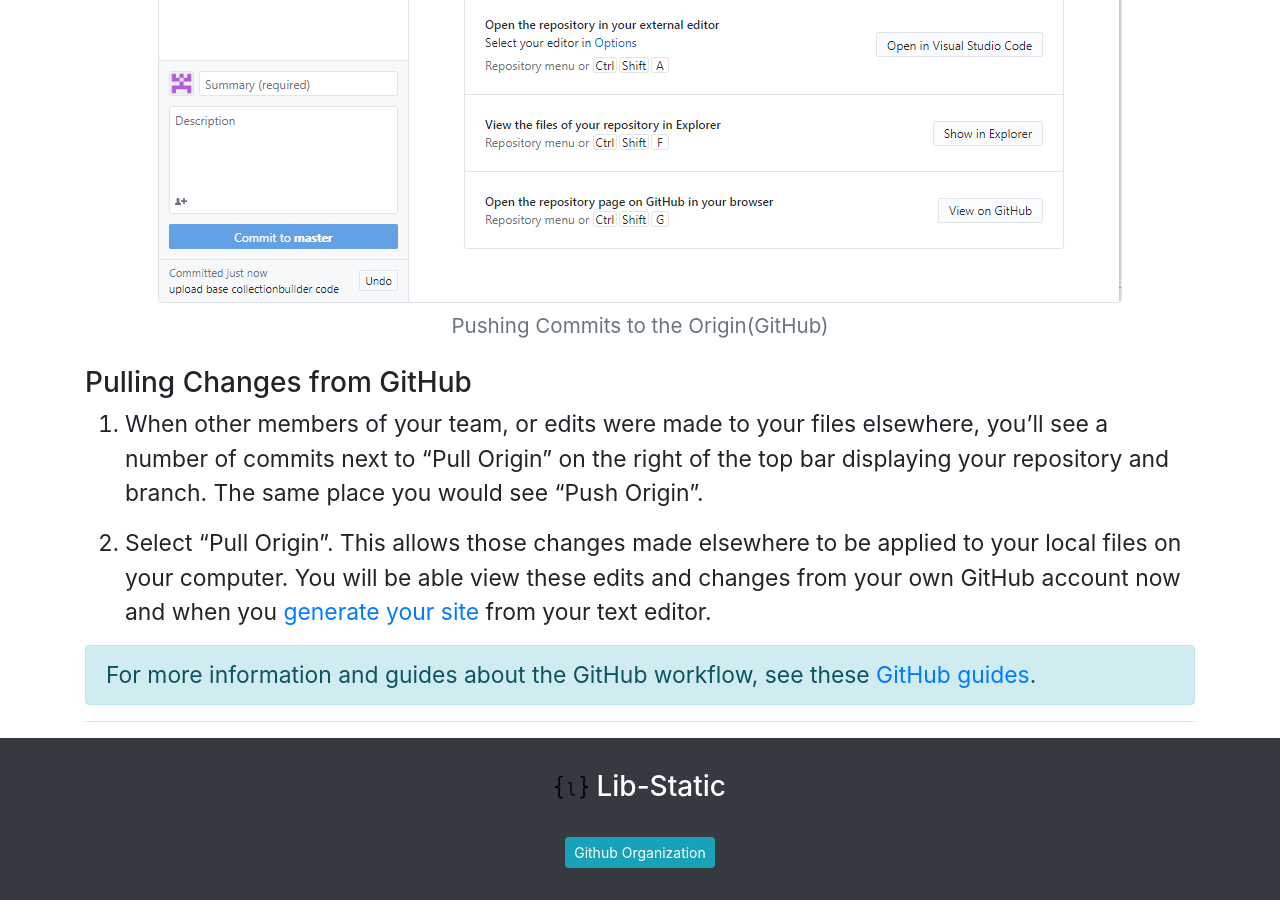
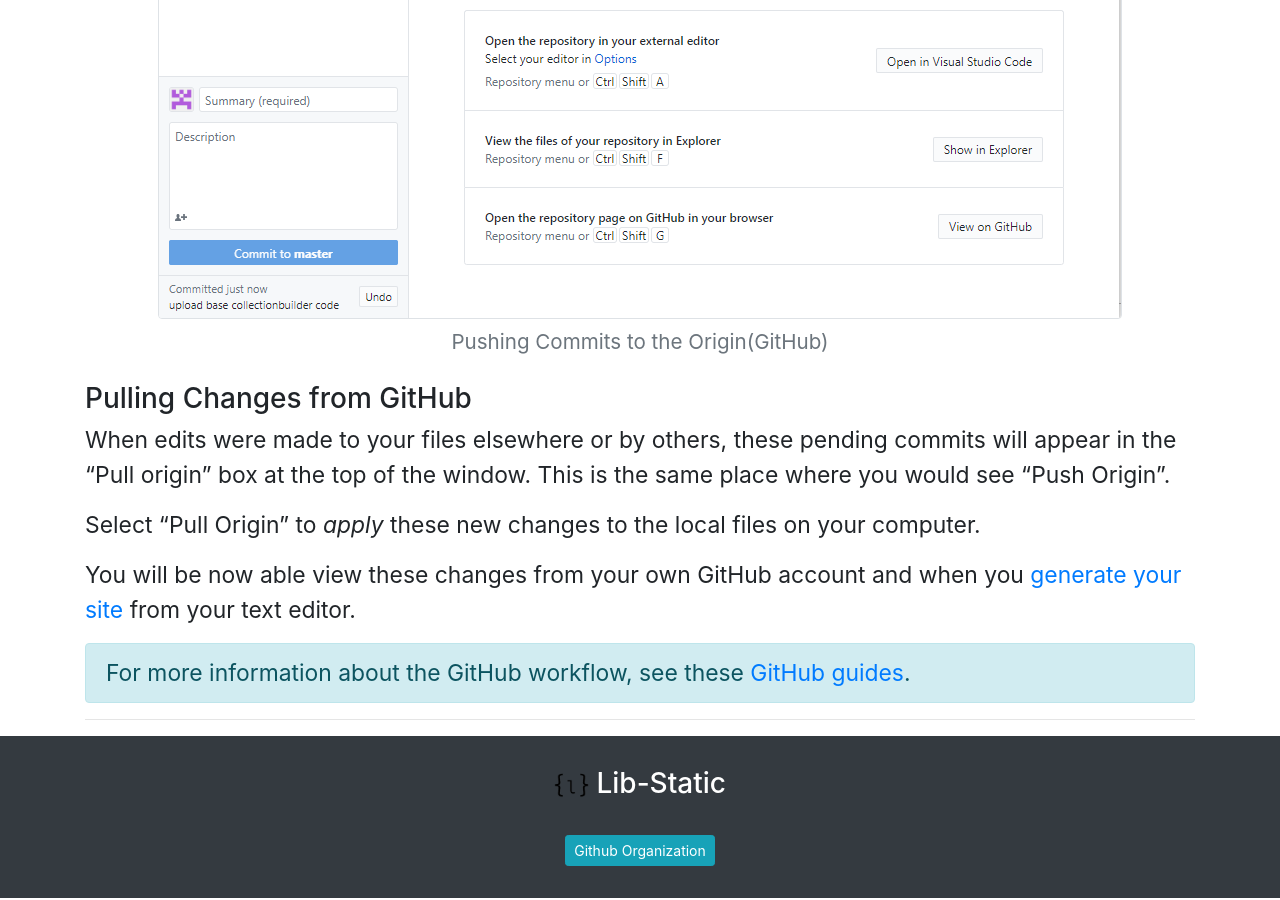
Before and after one commit to lib-static/howto, a Jekyll site: the page built from howtos/pushpullchanges.md, in a window 1280 px wide and 900 px high, scrolled down 2217 px. Built offline with Jekyll 4.4.1, drawn with Linux system fonts in a browser that asks for light colours; some of the changed text lies outside the part shown.

Commit message:
update heading 1-3 content

```diff
--- a/howtos/pushpullchanges.md
+++ b/howtos/pushpullchanges.md
@@ -19,18 +19,23 @@ After adding a description, select the "Commit to master" button.
 
 {% include bootstrap/figure.md img="/github/github_commitbaseupload.png" caption="Performing a Commit" alt="Commit action sidebar and adding a commit summary" %}
 
-### Pushing Changes to GitHub
+### Pushing changes to GitHub online
 
-1. Once your changes have been committed, you'll see the number of commits next to "Push Origin" on the right of the top bar displaying your repository and branch.
+Once you've committed your changes, these pending commits will appear in the "Push origin" box at the top of the window.
 
-2. Select "Push Origin." This "saves" your changes to your online account and local files. It also allows your changes to be seen by your team members and others through your GitHub repository online.
+Select "Push Origin" to *save* these changes to your online GitHub account and local files.
+
+This step also allows your team members and others to see these changes in your online GitHub repository
+
 {% include bootstrap/figure.md img="/github/github_pushcommittoorigin.png" caption="Pushing Commits to the Origin(GitHub)" alt="Pushing Commits to Origin button" %}
 
 ### Pulling Changes from GitHub
 
-1. When other members of your team, or edits were made to your files elsewhere, you'll see a number of commits next to "Pull Origin" on the right of the top bar displaying your repository and branch. The same place you would see "Push Origin".
+When edits were made to your files elsewhere or by others, these pending commits will appear in the "Pull origin" box at the top of the window. This is the same place where you would see "Push Origin".
 
-2. Select "Pull Origin". This allows those changes made elsewhere to be applied to your local files on your computer. You will be able view these edits and changes from your own GitHub account now and when you [generate your site](generatingsite.md) from your text editor.
+Select "Pull Origin" to *apply* these new changes to the local files on your computer.
+
+You will be now able view these changes from your own GitHub account and when you [generate your site](generatingsite.md) from your text editor.
 
 {:.alert .alert-info}
-For more information and guides about the GitHub workflow, see these [GitHub guides](https://help.github.com/en/desktop/contributing-to-projects){:target="_blank"}.
+For more information about the GitHub workflow, see these [GitHub guides](https://help.github.com/en/desktop/contributing-to-projects){:target="_blank"}.
```
Also changed, not shown: other parts of howtos/pushpullchanges.md (+1 -1 lines).
